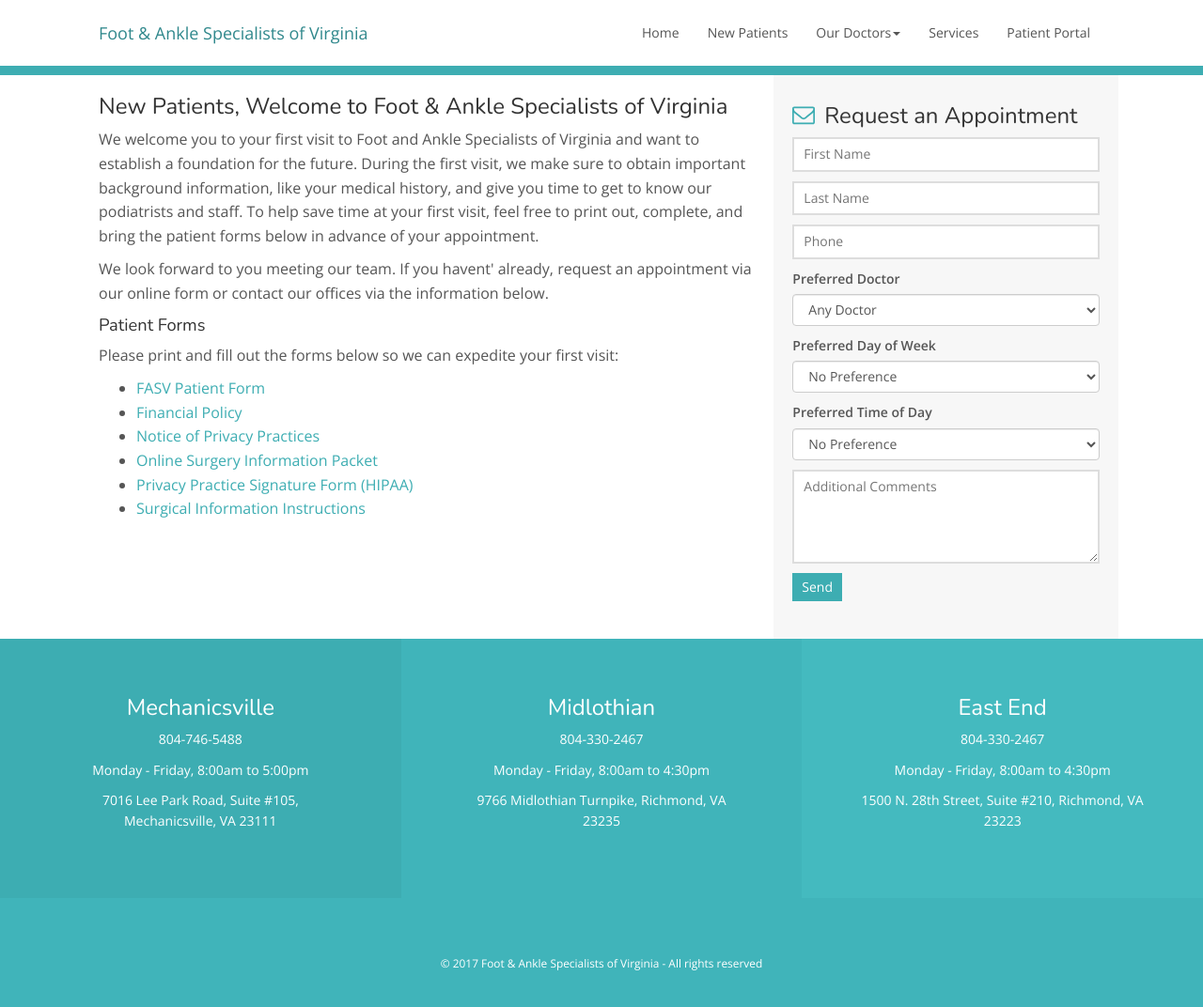
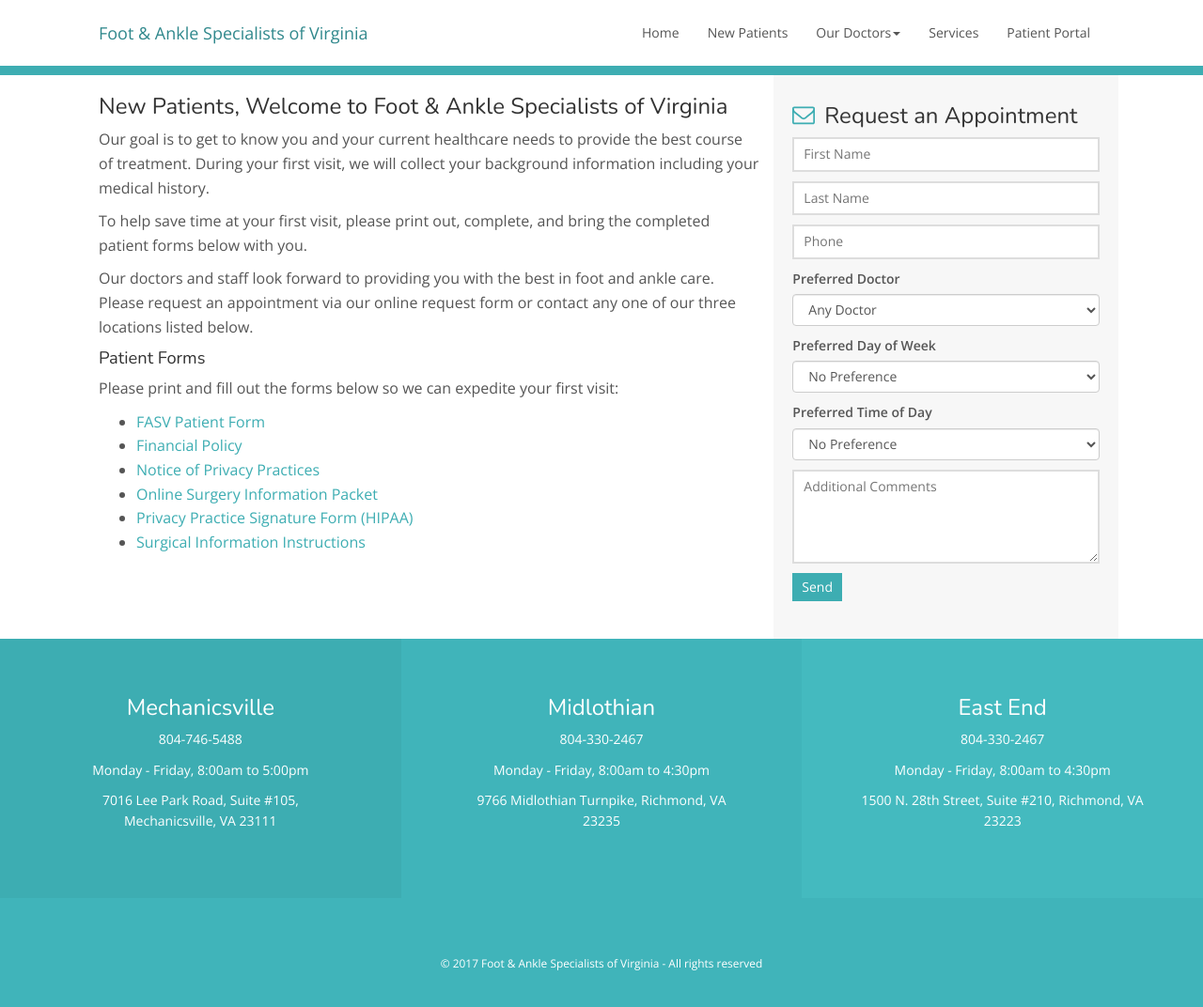
Before and after one commit to smrubin/fasv, a Jekyll site: the page built from new-patients.html, in a window 1280 px wide and 1095 px high. Shown: the top 1072 px of the window at 94% size. Built offline with Jekyll 4.4.1, drawn with Linux system fonts in a browser that asks for light colours; nearby versions of some CDN libraries.

Commit message:
Added news blurb to gallery, modified New Patient text

```diff
--- a/_data/testimonials.yml
+++ b/_data/testimonials.yml
@@ -6,3 +6,6 @@
 
 - name: RateMDs.com
   description: After two surgeries and multiple doctors, I was at the point where I thought I would always have a 'bad' foot.  During an appointment with yet another new doctor, I was recommended to Dr. Rubin. From the first appointment, Dr. Rubin assured me that he could fix my foot. It took 2 surgeries and 2 years, but I can walk again. Throughout some of the worse days of my life, Dr. Rubin was always supportive, confident, and kind.
+
+- name: March, 2017
+  description: Dr. Rubin inducted as 66th president of the American College of Foot & Ankle Surgeons.
--- a/new-patients.html
+++ b/new-patients.html
@@ -8,9 +8,9 @@
       <div class="row">
         <div class="col-sm-6 col-md-8 new-patient-header">
           <h3>New Patients, Welcome to Foot & Ankle Specialists of Virginia</h3>
-          <p>We welcome you to your first visit to Foot and Ankle Specialists of Virginia and want to establish a foundation for the future. During the first visit, we make sure to obtain important background information, like your medical history, and give you time to get to know our podiatrists and staff. To help save time at your first visit, feel free to print out, complete, and bring the patient forms below in advance of your appointment.</p>
-          <p>We look forward to you meeting our team. If you havent' already, request an appointment via our online form or contact our offices via the information below.</p>
-
+          <p>Our goal is to get to know you and your current healthcare needs to provide the best course of treatment. During your first visit, we will collect your background information including your medical history.</p>
+          <p>To help save time at your first visit, please print out, complete, and bring the completed patient forms below with you.</p>
+          <p>Our doctors and staff look forward to providing you with the best in foot and ankle care. Please request an appointment via our online request form or contact any one of our three locations listed below.</p>
           <h4>Patient Forms</h4>
           <p>Please print and fill out the forms below so we can expedite your first visit:</p>
           <ul>
```
